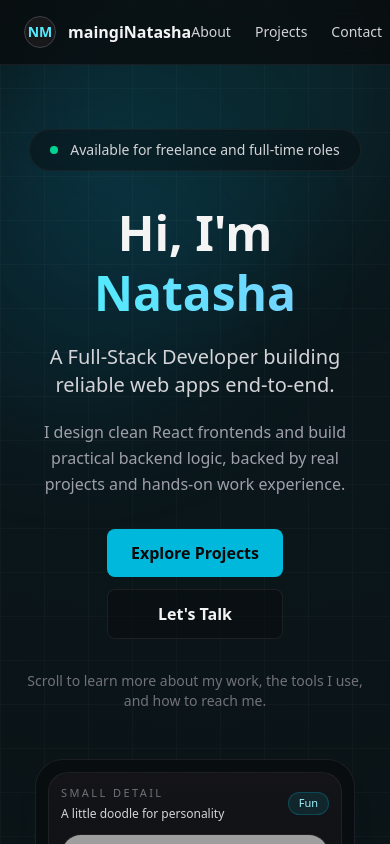
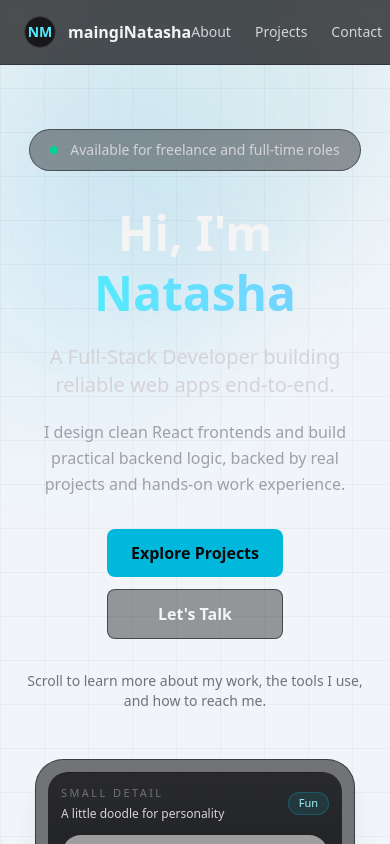
Before and after one commit to maingiNatasha/portfolio, a React (Vite) app: page / in a window 390 px wide. Shown: the top 844 px of the page. Built offline with nearby package versions, Linux system fonts and the light colour scheme; no server answers; grey boxes are pictures that could not be loaded.

Commit message:
Adds theme and section animations

```diff
--- a/package.json
+++ b/package.json
@@ -10,6 +10,7 @@
   },
   "dependencies": {
     "@emailjs/browser": "^4.4.1",
+    "motion": "^12.40.0",
     "react": "^18.3.1",
     "react-dom": "^18.3.1",
     "react-icons": "^5.6.0"
--- a/src/App.jsx
+++ b/src/App.jsx
@@ -1,36 +1,83 @@
+import { useEffect, useState } from "react";
 import Home from "./pages/Home";
 
+function getInitialTheme() {
+  if (typeof window === "undefined") return "dark";
+
+  const savedTheme = window.localStorage.getItem("theme");
+  if (savedTheme === "dark" || savedTheme === "light") {
+    return savedTheme;
+  }
+
+  return window.matchMedia("(prefers-color-scheme: light)").matches ? "light" : "dark";
+}
+
 export default function App() {
+  const [theme, setTheme] = useState(getInitialTheme);
+  const isLight = theme === "light";
+
+  useEffect(() => {
+    document.documentElement.dataset.theme = theme;
+    window.localStorage.setItem("theme", theme);
+  }, [theme]);
+
+  const handleToggleTheme = () => {
+    setTheme((currentTheme) => (currentTheme === "dark" ? "light" : "dark"));
+  };
+
   return (
-    <div className="relative isolate min-h-screen overflow-hidden bg-zinc-950 text-zinc-100">
-      <div aria-hidden className="absolute inset-0 bg-zinc-950" />
+    <div
+      className="relative isolate min-h-screen overflow-hidden transition-colors duration-300"
+      style={{
+        backgroundColor: "var(--color-bg)",
+        color: "var(--color-text)"
+      }}
+    >
+      <div aria-hidden className="absolute inset-0" style={{ backgroundColor: "var(--color-bg)" }} />
       <div
         aria-hidden
-        className="absolute -top-24 left-1/2 h-96 w-96 -translate-x-1/2 rounded-full bg-cyan-500/10 blur-3xl"
+        className="absolute -top-24 left-1/2 h-96 w-96 -translate-x-1/2 rounded-full blur-3xl"
+        style={{
+          backgroundColor: isLight ? "rgba(8, 145, 178, 0.10)" : "rgba(34, 211, 238, 0.10)"
+        }}
       />
       <div
         aria-hidden
-        className="absolute top-24 -left-20 h-80 w-80 rounded-full bg-sky-500/10 blur-3xl"
+        className="absolute top-24 -left-20 h-80 w-80 rounded-full blur-3xl"
+        style={{
+          backgroundColor: isLight ? "rgba(14, 165, 233, 0.08)" : "rgba(14, 165, 233, 0.10)"
+        }}
       />
       <div
         aria-hidden
-        className="absolute bottom-10 -right-16 h-96 w-96 rounded-full bg-violet-500/10 blur-3xl"
+        className="absolute bottom-10 -right-16 h-96 w-96 rounded-full blur-3xl"
+        style={{
+          backgroundColor: isLight ? "rgba(168, 85, 247, 0.07)" : "rgba(168, 85, 247, 0.10)"
+        }}
       />
       <div
         aria-hidden
-        className="absolute inset-0 opacity-[0.05]"
+        className="absolute inset-0"
         style={{
-          backgroundImage: "linear-gradient(to right, rgba(255,255,255,0.5) 1px, transparent 1px), linear-gradient(to bottom, rgba(255,255,255,0.5) 1px, transparent 1px)",
+          backgroundImage:
+            isLight
+              ? "linear-gradient(to right, rgba(15,23,42,0.04) 1px, transparent 1px), linear-gradient(to bottom, rgba(15,23,42,0.04) 1px, transparent 1px)"
+              : "linear-gradient(to right, rgba(255,255,255,0.035) 1px, transparent 1px), linear-gradient(to bottom, rgba(255,255,255,0.035) 1px, transparent 1px)",
           backgroundSize: "44px 44px"
         }}
       />
       <div
         aria-hidden
-        className="absolute inset-0 bg-[radial-gradient(circle_at_top,rgba(34,211,238,0.08),transparent_35%),radial-gradient(circle_at_bottom_right,rgba(56,189,248,0.06),transparent_40%)]"
+        className="absolute inset-0"
+        style={{
+          backgroundImage: isLight
+            ? "radial-gradient(circle_at_top,rgba(8,145,178,0.06),transparent_35%),radial-gradient(circle_at_bottom_right,rgba(59,130,246,0.05),transparent_40%)"
+            : "radial-gradient(circle_at_top,rgba(34,211,238,0.08),transparent_35%),radial-gradient(circle_at_bottom_right,rgba(56,189,248,0.06),transparent_40%)"
+        }}
       />
 
       <div className="relative z-10">
-        <Home />
+        <Home theme={theme} onToggleTheme={handleToggleTheme} />
       </div>
     </div>
   );
--- a/src/components/About.jsx
+++ b/src/components/About.jsx
@@ -1,5 +1,6 @@
 import portfolioData from "../data/portfolioData";
 import { FiMonitor, FiServer, FiCloud, FiDatabase } from "react-icons/fi";
+import FadeInDiv from "./FadeInDiv";
 
 export default function About() {
   const skillGroups = [
@@ -30,8 +31,8 @@ export default function About() {
   ];
 
   return (
+    <FadeInDiv>
       <section id="about" className="px-6 py-24">
-
         <div className="relative mx-auto grid max-w-6xl gap-10 lg:grid-cols-[1.25fr_0.85fr] lg:items-center">
           <div className="space-y-6">
             <div className="inline-flex items-center gap-3 rounded-full border border-zinc-800/60 bg-zinc-950/50 px-5 py-2.5 text-sm text-zinc-300 backdrop-blur">
@@ -99,5 +100,6 @@ export default function About() {
           </div>
         </div>
       </section>
+    </FadeInDiv>
   );
 }
--- a/src/components/Contact.jsx
+++ b/src/components/Contact.jsx
@@ -3,6 +3,7 @@ import emailjs from "@emailjs/browser";
 import portfolioData from "../data/portfolioData";
 import { MdOutlineEmail, MdOutlineLocalPhone } from "react-icons/md";
 import { FiGithub, FiLinkedin } from "react-icons/fi";
+import FadeInDiv from "./FadeInDiv";
 
 export default function Contact() {
   const formRef = useRef(null);
@@ -57,6 +58,7 @@ export default function Contact() {
   };
 
   return (
+    <FadeInDiv>
       <section id="contact" className="px-6 py-24">
         <div className="mx-auto max-w-6xl">
           <div className="mb-10 space-y-4">
@@ -214,5 +216,6 @@ export default function Contact() {
           </div>
         </div>
       </section>
+    </FadeInDiv>
   );
 }
--- /dev/null
+++ b/src/components/FadeInDiv.jsx
@@ -0,0 +1,30 @@
+import { motion } from "motion/react";
+
+const fadeInVariants = {
+    hidden: {
+        opacity: 0,
+        y: 40
+    },
+    visible: {
+        opacity: 1,
+        y: 0,
+        transition: {
+            type: 'spring',
+            stiffness: 70,
+            damping: 18
+        }
+    }
+};
+
+export default function FadeInDiv({ children }) {
+    return (
+        <motion.div
+            variants={fadeInVariants}
+            initial="hidden"
+            whileInView="visible"
+            viewport={{ once: true, amount: 0.25 }}
+        >
+            {children}
+        </motion.div>
+    );
+}
--- a/src/components/Hero.jsx
+++ b/src/components/Hero.jsx
@@ -1,8 +1,10 @@
 import portfolioData from "../data/portfolioData";
 import doodle from "../assets/doodle.png";
+import FadeInDiv from "./FadeInDiv";
 
 export default function Hero() {
   return (
+    <FadeInDiv>
       <section id="hero" className="min-h-screen flex items-center px-6 relative">
         <div className="relative w-full max-w-6xl mx-auto grid items-center gap-12 py-16 lg:grid-cols-[1.35fr_0.85fr]">
           <div className="flex flex-col items-center text-center lg:items-start lg:text-left gap-8">
@@ -65,7 +67,7 @@ export default function Hero() {
                   <img
                     src={doodle}
                     alt="Hand-drawn doodle illustration"
-                  className="h-80 w-full object-cover transition-transform duration-500 group-hover:scale-105 lg:h-[22rem]"
+                    className="h-80 w-full object-cover transition-transform duration-500 group-hover:scale-105 lg:h-88"
                   />
                 </div>
               </div>
@@ -73,5 +75,6 @@ export default function Hero() {
           </div>
         </div>
       </section>
+    </FadeInDiv>
   );
 }
--- a/src/components/Navbar.jsx
+++ b/src/components/Navbar.jsx
@@ -1,4 +1,8 @@
-export default function Navbar() {
+import { FiMoon, FiSun } from "react-icons/fi";
+
+export default function Navbar({ theme, onToggleTheme }) {
+  const isLight = theme === "light";
+
   return (
     <header className="sticky top-0 z-50 border-b border-zinc-800/60 bg-zinc-950/70 backdrop-blur-md">
       <div className="mx-auto flex h-16 max-w-6xl items-center justify-between px-6">
@@ -21,7 +25,17 @@ export default function Navbar() {
           <a href="#contact" className="text-zinc-300 transition-all duration-300 hover:text-cyan-300 hover:-translate-y-0.5">
             Contact
           </a>
+
+          <button
+            type="button"
+            onClick={onToggleTheme}
+            aria-label={`Switch to ${isLight ? "dark" : "light"} mode`}
+            className="inline-flex h-10 w-10 items-center justify-center rounded-full border border-zinc-700 bg-zinc-900 text-zinc-100 transition-all duration-300 hover:border-cyan-400/50 hover:bg-zinc-800 hover:text-cyan-300"
+          >
+            {isLight ? <FiSun size={18} /> : <FiMoon size={18} />}
+          </button>
         </nav>
+
       </div>
     </header>
   );
--- a/src/components/Projects.jsx
+++ b/src/components/Projects.jsx
@@ -1,5 +1,6 @@
 import { useEffect, useState } from "react";
 import portfolioData from "../data/portfolioData";
+import FadeInDiv from "./FadeInDiv";
 
 const previewClampStyle = {
   display: "-webkit-box",
@@ -31,7 +32,7 @@ export default function Projects() {
   }, [activeProject]);
 
   return (
-    <>
+    <FadeInDiv>
       <section id="projects" className="px-6 py-24">
         <div className="mx-auto max-w-6xl">
           <div className="mb-10 flex flex-col gap-4 sm:flex-row sm:items-end sm:justify-between">
@@ -223,6 +224,6 @@ export default function Projects() {
           </div>
         </div>
       )}
-    </>
+    </FadeInDiv>
   );
 }
--- a/src/index.css
+++ b/src/index.css
@@ -1,4 +1,26 @@
 @import "tailwindcss";
+
+:root {
+  --color-bg: #09090b;
+  --color-surface: rgba(9, 9, 11, 0.72);
+  --color-surface-strong: rgba(24, 24, 27, 0.9);
+  --color-border: rgba(63, 63, 70, 0.7);
+  --color-text: #f4f4f5;
+  --color-text-muted: #a1a1aa;
+  --color-accent: #22d3ee;
+  --color-accent-soft: rgba(34, 211, 238, 0.12);
+}
+
+html[data-theme="light"] {
+  --color-bg: #f1f5f9;
+  --color-surface: rgba(255, 255, 255, 0.9);
+  --color-surface-strong: rgba(255, 255, 255, 0.94);
+  --color-border: rgba(203, 213, 225, 0.9);
+  --color-text: #0f172a;
+  --color-text-muted: #475569;
+  --color-accent: #0891b2;
+  --color-accent-soft: rgba(8, 145, 178, 0.12);
+}
 
 html {
   scroll-behavior: smooth;
--- a/src/pages/Home.jsx
+++ b/src/pages/Home.jsx
@@ -5,10 +5,10 @@ import Contact from "../components/Contact";
 import Navbar from "../components/Navbar";
 import Footer from "../components/Footer";
 
-export default function Home() {
+export default function Home({ theme, onToggleTheme }) {
   return (
     <main className="text-zinc-100">
-      <Navbar />
+      <Navbar theme={theme} onToggleTheme={onToggleTheme} />
       <Hero />
       <About />
       <Projects />
```
Also changed, not shown: 1 other file (tests, documents, lock files or other folders). Lines whose indentation alone changed are shown as unchanged.
